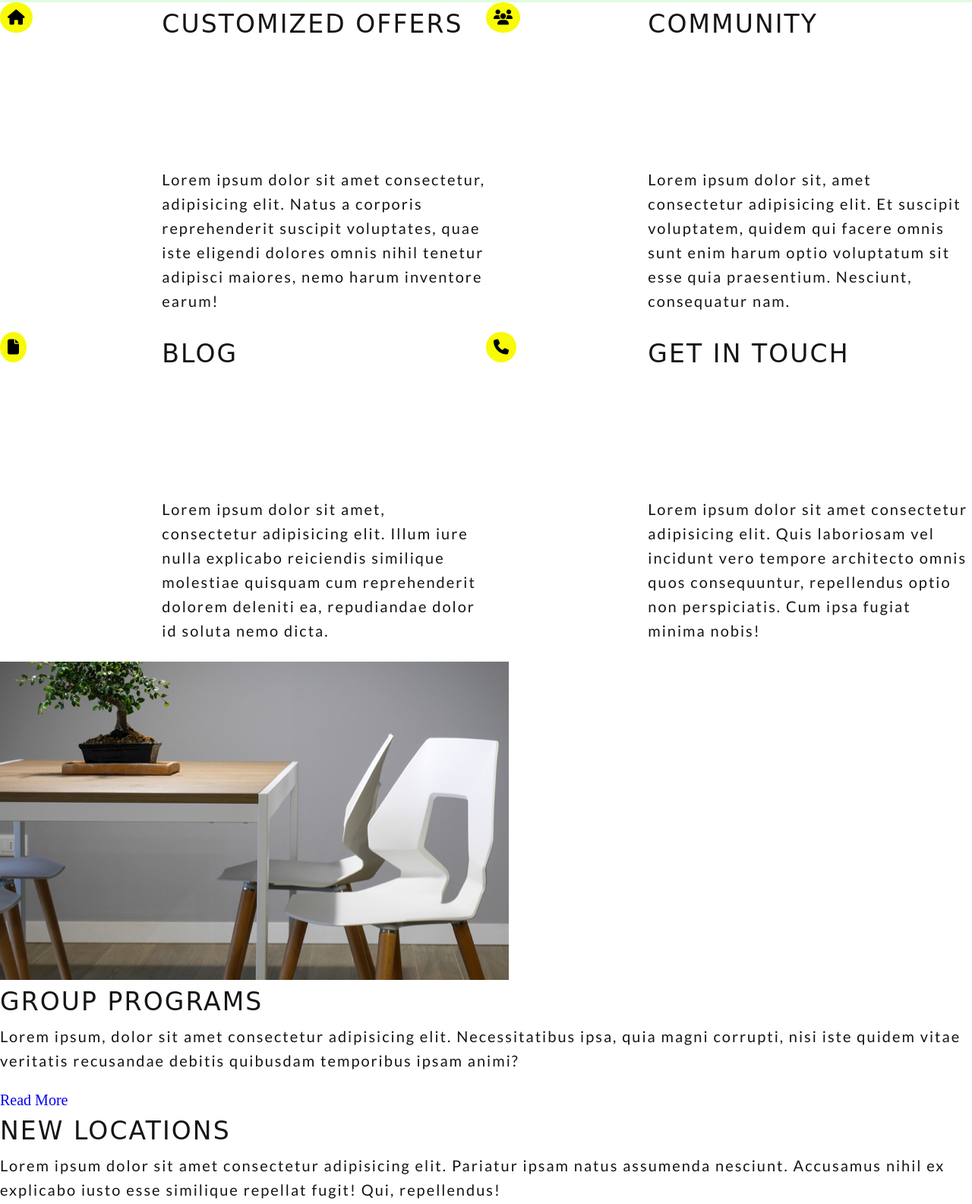
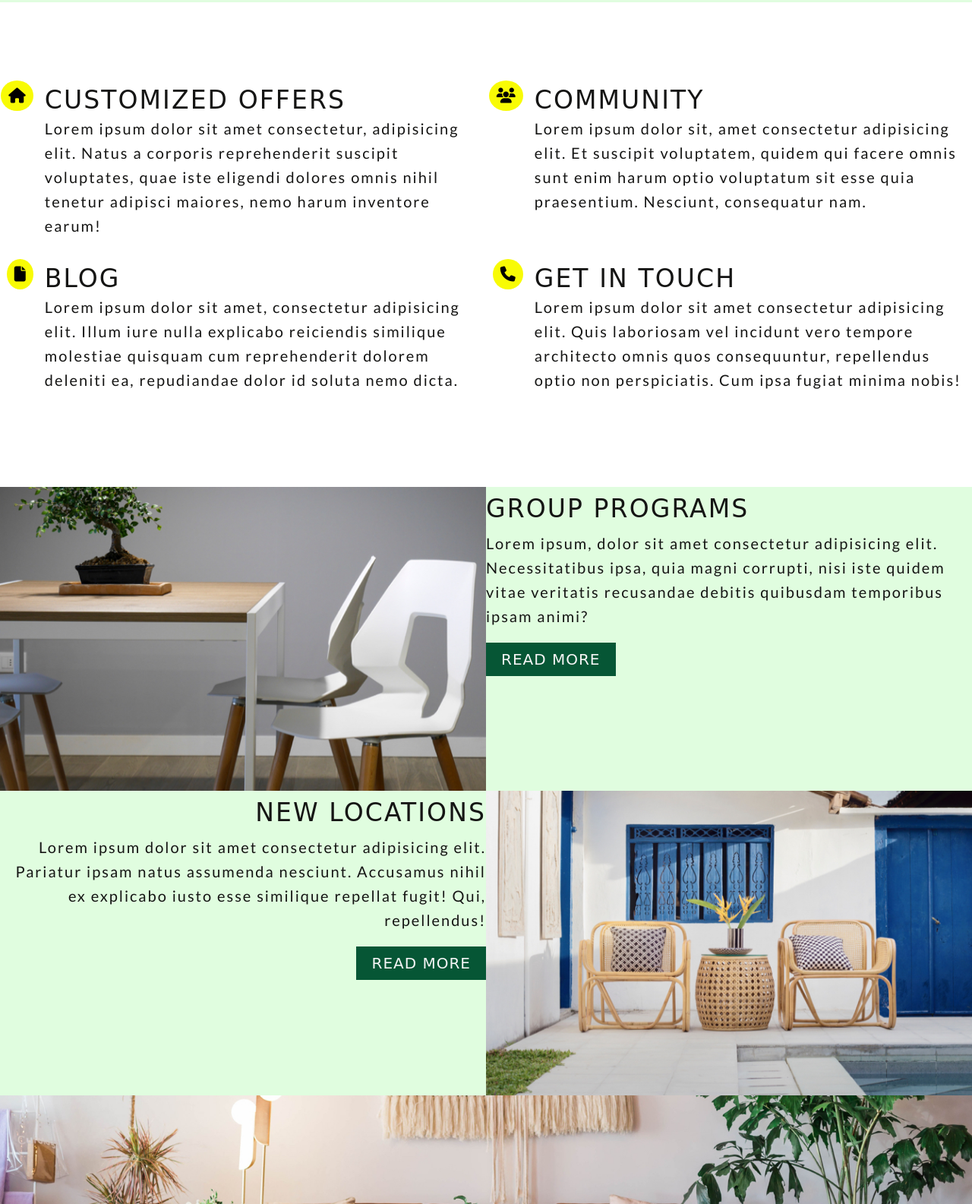
Before and after one commit to coreybrendan/corey-sheldrick-project1, a plain HTML site: page index.html in a window 1280 px wide. Shown: the part 1731-3316 px from the top of the page at 76% size. Drawn offline with Linux system fonts and the light colour scheme; a web font is replaced by a local one.

Commit message:
finished home page styling

```diff
--- a/index.html
+++ b/index.html
@@ -60,23 +60,28 @@
       </ul>
     </section> <!-- /.text-grid -->
     <section class="program-location">
-      <img src="./assets/left-image.jpg" alt="Modern dining chairs and table set accented with a bonsai tree.">
-      <div class="right-text-container">
+      <ul class="group-new">
+        <li class="top-left"><img src="./assets/left-image.jpg" alt="Modern dining chairs and table set accented with a bonsai tree."></li>
+        <li class="top-right"><div class="right-text-container">
           <h2>Group Programs</h2>
           <p>Lorem ipsum, dolor sit amet consectetur adipisicing elit. Necessitatibus ipsa, quia magni corrupti, nisi iste quidem vitae veritatis recusandae debitis quibusdam temporibus ipsam animi?</p>
           <a href="#">Read More</a>
-      </div>
-      <div class="left-text-container">
+        </div></li> <!-- /.right-text-container -->
+        <li class="bottom-left"><div class="left-text-container">
           <h2>New Locations</h2>
           <p>Lorem ipsum dolor sit amet consectetur adipisicing elit. Pariatur ipsam natus assumenda nesciunt. Accusamus nihil ex explicabo iusto esse similique repellat fugit! Qui, repellendus!</p>
           <a href="#">Read More</a>
-      </div>
-      <img src="./assets/right-image.jpg" alt="An outdoor patio featuring a ratan conversation set adorned with throw pillows.">
+        </div></li> <!-- /.left-text-container -->
+        <li class="bottom-right"><img src="./assets/right-image.jpg" alt="An outdoor patio featuring a ratan conversation set adorned with throw pillows."></li>
+      </ul>
     </section> <!-- /.program-location -->
     <section class="search-by-style">
+      <img src="./assets/banner-image.jpg" alt="A showroom of a furniture store featuring a modern living room staged with a saddle brown leather couch, two lavender swivel chairs, a coffee table, and surrounded with plants and accessories.">
+      <div class="text-block">
         <h2>Search By Style</h2>
-      <p>Lorem, ipsum dolor sit amet consectetur adipisicing elit. Hic quisquam provident doloribus est a illum praesentium sequi minus cum placeat cumque perspiciatis autem mollitia sint eius deserunt nisi excepturi ratione, culpa unde ullam dolor tenetur quas? Libero et minima beatae, nulla facere ea, perspiciatis praesentium perferendis ipsam dolores excepturi blanditiis nobis recusandae voluptatibus.</p>
+        <p>Lorem, ipsum dolor sit amet consectetur adipisicing elit. Hic quisquam provident doloribus est a illum praesentium sequi minus cum placeat cumque perspiciatis autem mollitia sint eius deserunt nisi excepturi ratione, culpa unde ullam dolor tenetur quas? Libero et minima beatae, nulla facere ea, perspiciatis praesentium perferendis.</p>
         <a href="#">Find Out More</a>
+      </div>
     </section> <!-- /.search-by-style -->
   </main>
   <footer>
--- a/styles/sass/_main.scss
+++ b/styles/sass/_main.scss
@@ -49,9 +49,19 @@ p {
 // /.gallery
 
 .text-grid {
+  margin: 100px 0;
   display: grid;
-  grid-template-columns: 1fr 2fr 1fr 2fr;
+  grid-template-columns: 1fr 2fr 1fr 2fr 1fr;
+  grid-template-columns: auto 575px 70px 575px auto;
   grid-template-rows: 1fr 1fr 1fr 1fr;
+  grid-template-rows: 50px auto 50px auto;
+}
+
+.item1 {
+  display: grid;
+  justify-content: end;
+  align-items: start;
+  margin: 3px 15px 0 0;
 }
 
 .item2 {
@@ -63,6 +73,13 @@ p {
   grid-row-start: 2;
 }
 
+.item4 {
+  display: grid;
+  justify-content: end;
+  align-items: start;
+  margin: 3px 15px 0 0;
+}
+
 .item6 {
   grid-column-start: 4;
   grid-row-start: 2;
@@ -71,6 +88,10 @@ p {
 .item7 {
   grid-column-start: 1;
   grid-row-start: 3;
+  display: grid;
+  justify-content: end;
+  align-items: start;
+  margin: 3px 15px 0 0;
 }
 
 .item8 {
@@ -86,6 +107,10 @@ p {
 .item10 {
   grid-column-start: 3;
   grid-row-start: 3;
+  display: grid;
+  justify-content: end;
+  align-items: start;
+  margin: 3px 15px 0 0;
 }
 
 .item11 {
@@ -103,3 +128,77 @@ li i {
   border-radius: 50%;
   background-color: $quinary;
 }
+// /.text-grid
+
+.program-location {
+  background-color: $quaternary;
+}
+
+.group-new {
+  display: grid;
+  grid-template-columns: 1fr 1fr;
+  grid-template-rows: 1fr 1fr;
+}
+
+.top-left {
+  grid-column-start: 1;
+  grid-row-start: 1;
+}
+
+.top-right {
+  grid-column-start: 2;
+  grid-row-start: 1;
+}
+
+.bottom-left {
+  grid-column-start: 1;
+  grid-row-start: 2;
+  text-align: right;
+}
+
+.bottom-right {
+  grid-column-start: 2;
+  grid-row-start: 2;
+}
+
+.left-text-container a {
+  @include button-font;
+  padding: 10px 20px;
+  background-color: #065635;
+}
+
+.right-text-container a {
+  @include button-font;
+  padding: 10px 20px;
+  background-color: #065635;
+}
+// /.program-location
+
+.search-by-style img {
+width: 100%;
+}
+
+.text-block {
+  text-align: center;
+  padding: 150px;
+}
+
+.text-block p {
+  text-align: left;
+}
+
+.text-block a {
+  @include button-font;
+  padding: 10px 20px;
+  background-color: #065635;
+}
+
+footer {
+  background-color: $primary;
+  text-align: center;
+}
+
+footer p {
+  color: $secondary;
+  margin: 0;
+}
```
Also changed, not shown: styles/style.css. Lines whose indentation alone changed are shown as unchanged.
